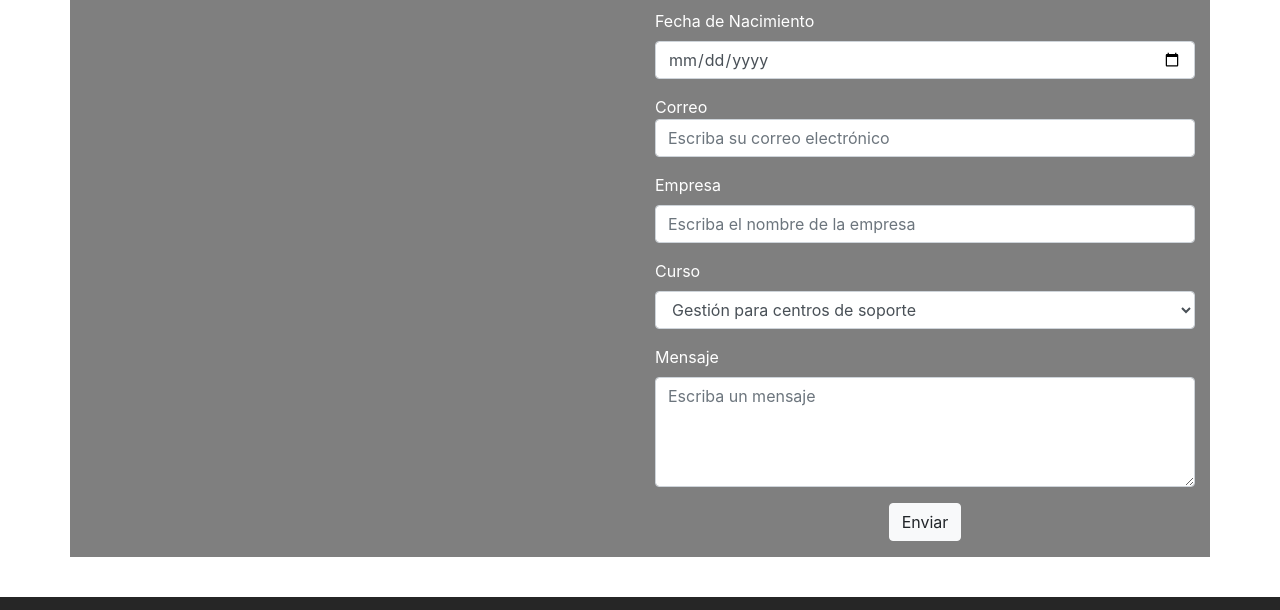
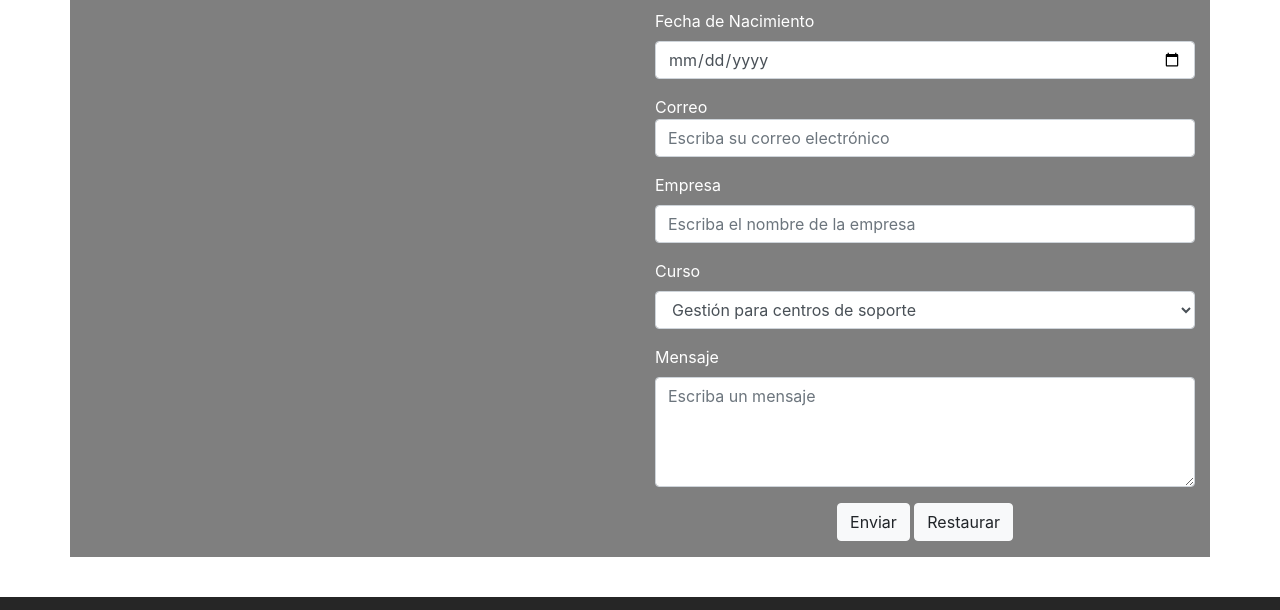
Before and after one commit to luannag/ProyectoContacto, a plain HTML site: page index.html in a window 1280 px wide. Shown: the part 466-1076 px from the top of the page. Drawn offline with nearby package versions, Linux system fonts and the light colour scheme.

Commit message:
Update index.html

```diff
--- a/index.html
+++ b/index.html
@@ -130,7 +130,7 @@
          </div>
 
          <div class="form-group">
-         	 <center> <a   onclick="sendEmail();Edad();" class="btn btn-light">Enviar</a></center>
+         		 <center> <a   onclick="sendEmail();Edad();" class="btn btn-light" >Enviar</a> <input type="reset" value="Restaurar"class="btn btn-light"></center>
          </div>
 		</form>
        </div>
```
